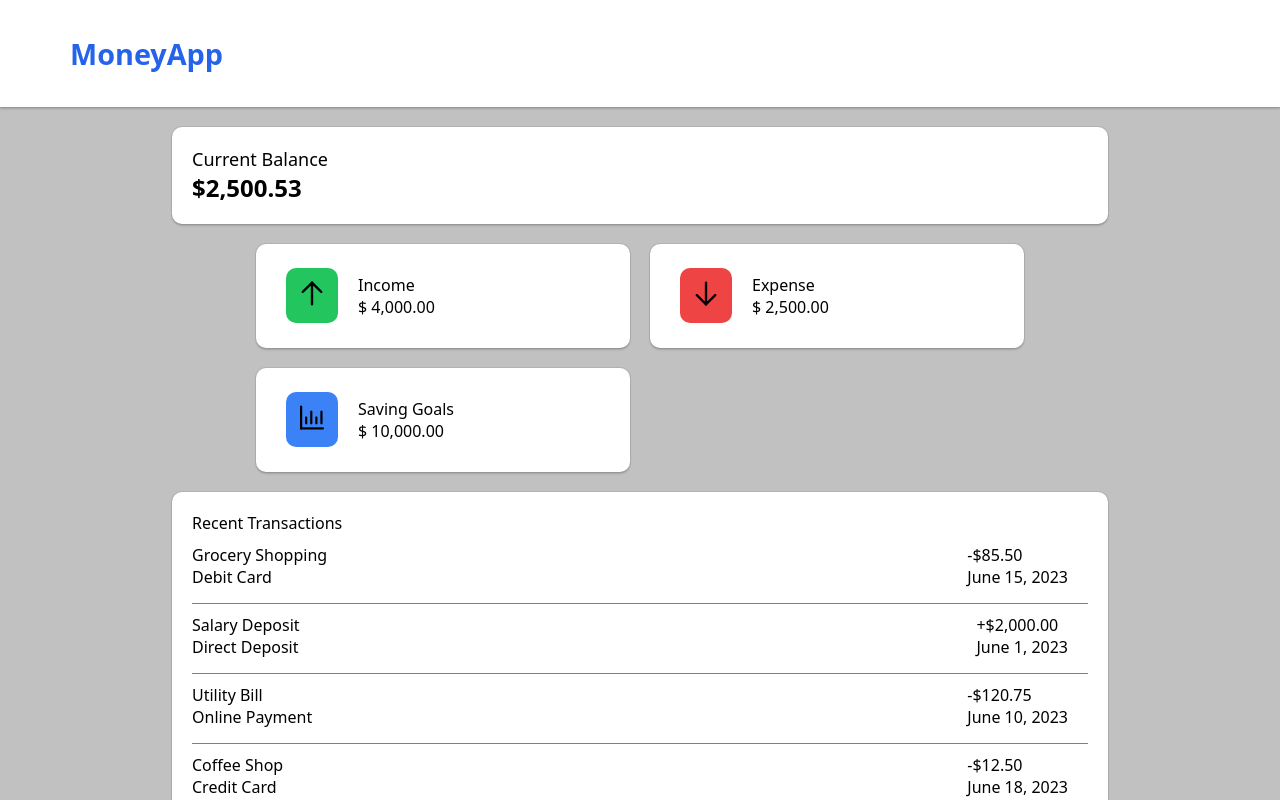
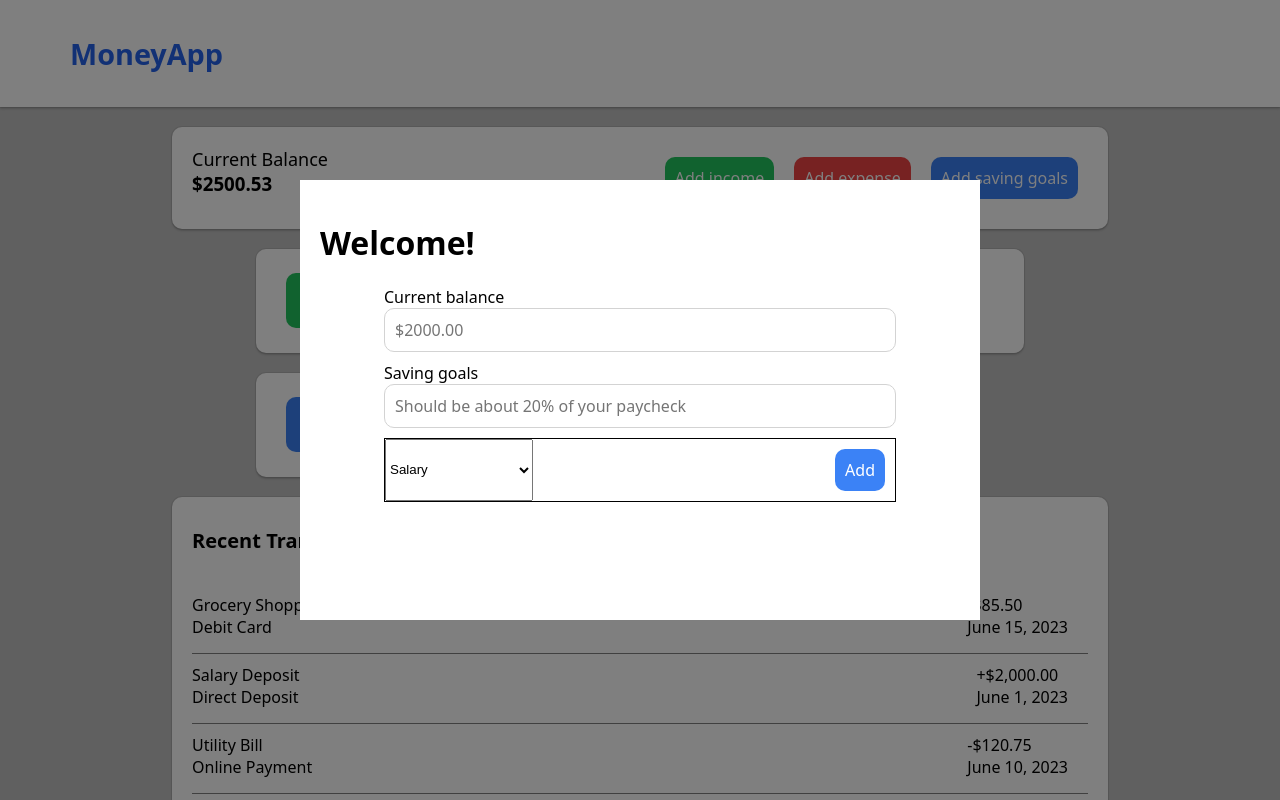
Before and after one commit to RohithNair27/Vue-30-projects, a Vue app in the folder Project 02 - MoneyManager/: page / in a window 1280 px wide. Shown: the top 800 px of the page. Built offline with nearby package versions, Linux system fonts and the light colour scheme.

Commit message:
feat/working welcome modal

```diff
--- a/Project 02 - MoneyManager/src/App.vue
+++ b/Project 02 - MoneyManager/src/App.vue
@@ -1,21 +1,140 @@
 <template>
+  <Modal
+    v-if="modalVisible.isVisible"
+    :modalDetails="modalVisible"
+    @on-close-modal="onCloseModal"
+  />
   <Header />
   <main>
     <section class="total-cost-container">
-      <span class="total-cost-container-header">Current Balance</span>
-      <h1 class="total-cost-container-price">$2,500.53</h1>
+      <section>
+        <span class="total-cost-container-header">Current Balance</span>
+        <h1 class="total-cost-container-price">
+          ${{ financialData.currentBalance }}
+        </h1>
+      </section>
+      <section class="total-cost-button-container">
+        <Button v-for="info in buttonsInformation" :data="info" />
+      </section>
     </section>
     <section class="finance-container">
-      <FinanceSummaryCard v-for="Details in CardDetails" :data="Details" />
+      <FinanceSummaryCard
+        v-for="Details in financialData.overAllDetails"
+        :data="Details"
+      />
     </section>
-    <RecentTransactions />
+    <RecentTransactions :transactions="financialData.transactions" />
   </main>
 </template>
 <script setup>
+import { computed, onMounted, ref, watch } from "vue";
 import Header from "./components/Header.vue";
+import Button from "./components/Button.vue";
+import Modal from "./components/Modal.vue";
 import FinanceSummaryCard from "./components/FinanceSummaryCard.vue";
 import RecentTransactions from "./components/RecentTransactions.vue";
-import { CardDetails } from "./constants/cardDetails";
+
+import { IncomeModal, AddInitalIncomeModal } from "./constants/ModalConstants";
+import { getAllMoneyDetails } from "./utils/LocalStorage";
+
+const modalVisible = ref({});
+
+const buttonsInformation = [
+  { id: 1, placeholder: "Add income" },
+  { id: 2, placeholder: "Add expense" },
+  { id: 3, placeholder: "Add saving goals" },
+];
+let financialData = ref({
+  currentBalance: 2500.53,
+  overAllDetails: [
+    {
+      id: 1,
+      description: "Income",
+      value: "4,000.00",
+      icon: "pi pi-arrow-up",
+    },
+    {
+      id: 2,
+      description: "Expense",
+      value: "2,500.00",
+      icon: "pi pi-arrow-down",
+    },
+    {
+      id: 3,
+      description: "Saving Goals",
+      value: "10,000.00",
+      icon: "pi pi-chart-bar",
+    },
+  ],
+
+  transactions: [
+    {
+      id: 1,
+      description: "Grocery Shopping",
+      amount: "-$85.50",
+      paymentMethod: "Debit Card",
+      date: "June 15, 2023",
+    },
+    {
+      id: 2,
+      description: "Salary Deposit",
+      amount: "+$2,000.00",
+      paymentMethod: "Direct Deposit",
+      date: "June 1, 2023",
+    },
+    {
+      id: 3,
+      description: "Utility Bill",
+      amount: "-$120.75",
+      paymentMethod: "Online Payment",
+      date: "June 10, 2023",
+    },
+    {
+      id: 4,
+      description: "Coffee Shop",
+      amount: "-$12.50",
+      paymentMethod: "Credit Card",
+      date: "June 18, 2023",
+    },
+    {
+      id: 5,
+      description: "Freelance Payment",
+      amount: "+$500.00",
+      paymentMethod: "PayPal",
+      date: "June 20, 2023",
+    },
+    {
+      id: 6,
+      description: "Rent",
+      amount: "-$950.00",
+      paymentMethod: "Bank Transfer",
+      date: "June 5, 2023",
+    },
+    {
+      id: 7,
+      description: "Stock Dividend",
+      amount: "+$150.00",
+      paymentMethod: "Direct Deposit",
+      date: "June 25, 2023",
+    },
+  ],
+});
+function checkNewUser() {
+  let storedDetails = getAllMoneyDetails();
+  if (!storedDetails.currentBalance) {
+    modalVisible.value = {
+      isVisible: true,
+      modalInformation: AddInitalIncomeModal,
+    };
+  }
+}
+function onCloseModal() {
+  modalVisible.value = {};
+}
+console.log(modalVisible.value.isVisible, "this is the value");
+onMounted(() => {
+  checkNewUser();
+});
 </script>
 <style scoped>
 main {
@@ -32,8 +151,9 @@ main {
   box-shadow: 0 2px 2px 0 rgba(0, 0, 0, 0.16), 0 0 0 1px rgba(0, 0, 0, 0.08);
   border-radius: 10px;
   display: flex;
-  flex-direction: column;
+  flex-direction: row;
   padding: 20px;
+  justify-content: space-between;
 }
 .total-cost-container-header {
   font-size: 18px;
@@ -41,6 +161,9 @@ main {
 .total-cost-container-price {
   padding: 0px;
   margin: 0px;
+}
+.total-cost-button-container {
+  display: flex;
 }
 .finance-container {
   margin-top: 20px;
--- /dev/null
+++ b/Project 02 - MoneyManager/src/components/Button.vue
@@ -0,0 +1,50 @@
+<template>
+  <button
+    type="button"
+    :class="{
+      'cost-button': true,
+      [iconBackground]: data.placeholder,
+    }"
+  >
+    {{ data.placeholder }}
+  </button>
+</template>
+<script setup>
+import { computed } from "vue";
+
+const props = defineProps({
+  data: Object,
+});
+
+console.log(props.data.placeholder);
+let iconBackground = computed(() => {
+  switch (props.data.placeholder) {
+    case "Add income":
+      return "income";
+    case "Add expense":
+      return "expense";
+    default:
+      return "saving";
+  }
+});
+</script>
+<style>
+.cost-button {
+  all: unset;
+  margin: 10px;
+  padding: 10px;
+  color: #fff;
+  border-radius: 10px;
+  cursor: pointer;
+}
+
+.income {
+  background-color: rgb(34, 197, 94);
+}
+.expense {
+  background-color: rgb(239, 68, 68);
+}
+.saving {
+  background-color: rgb(59, 130, 246);
+}
+</style>
--- a/Project 02 - MoneyManager/src/components/FinanceSummaryCard.vue
+++ b/Project 02 - MoneyManager/src/components/FinanceSummaryCard.vue
@@ -15,13 +15,12 @@
   </div>
 </template>
 <script setup>
-import { defineProps, computed } from "vue";
+import { computed } from "vue";
 
 const props = defineProps({
   data: Object,
 });
 
-console.log(props.data.description);
 let iconBackground = computed(() => {
   switch (props.data.description.toLowerCase()) {
     case "income":
--- /dev/null
+++ b/Project 02 - MoneyManager/src/components/Modal.vue
@@ -0,0 +1,76 @@
+<template>
+  <div class="modal-body" @click="$emit('on-close-modal')">
+    <form class="modal-container">
+      <h1>{{ modalDetails.modalInformation.header }}</h1>
+      <div class="modal-input-container">
+        <section
+          v-for="details in modalDetails.modalInformation.inputFields"
+          class="input-container"
+        >
+          <label>{{ details.label }}</label>
+          <input id="amount-input" :placeholder="details.placeholder" />
+        </section>
+        <section class="submit-container">
+          <select id="incomeCategories">
+            <option
+              v-for="details in modalDetails.modalInformation.dropDown"
+              value="details.value"
+            >
+              {{ details.label }}
+            </option>
+          </select>
+          <Button :data="buttonsInformation" />
+        </section>
+      </div>
+    </form>
+  </div>
+</template>
+<script setup>
+import Button from "./Button.vue";
+const buttonsInformation = { id: 1, placeholder: "Add " };
+defineEmits(["onClickOutside"]);
+const props = defineProps({ modalDetails: Object });
+</script>
+<style>
+.modal-body {
+  z-index: 1;
+  position: absolute;
+  background-color: rgba(0, 0, 0, 0.5);
+  width: 100vw;
+  height: 100vh;
+  display: flex;
+  align-items: center;
+  justify-content: center;
+}
+.modal-container {
+  width: 50vw;
+  height: 50vh;
+  position: relative;
+  background-color: #fff;
+  padding: 20px;
+}
+.modal-input-container {
+  /* border: 1px black solid; */
+  height: fit-content;
+  display: flex;
+  flex-direction: column;
+  width: 80%;
+  justify-self: center;
+}
+.modal-input-container input {
+  all: unset;
+  margin-bottom: 10px;
+  padding: 10px;
+  border-radius: 10px;
+  border: 1px lightgray solid;
+}
+.input-container {
+  display: flex;
+  flex-direction: column;
+}
+.submit-container {
+  border: 1px black solid;
+  display: flex;
+  justify-content: space-between;
+}
+</style>
--- a/Project 02 - MoneyManager/src/components/RecentTransactions.vue
+++ b/Project 02 - MoneyManager/src/components/RecentTransactions.vue
@@ -1,12 +1,14 @@
 <template>
   <div class="recent-transactions-container">
-    <span>Recent Transactions</span>
-    <Transaction v-for="Details in TransactionDetails" :data="Details" />
+    <span class="recent-transactions-header">Recent Transactions</span>
+    <Transaction v-for="Details in transactions" :data="Details" />
   </div>
 </template>
 <script setup>
 import Transaction from "./Transaction.vue";
-import { TransactionDetails } from "../constants/TransactionDetails";
+const props = defineProps({
+  transactions: Object,
+});
 </script>
 <style>
 .recent-transactions-container {
@@ -21,4 +23,10 @@ import { TransactionDetails } from "../constants/TransactionDetails";
   flex-direction: column;
   margin-bottom: 20px;
 }
+.recent-transactions-header {
+  font-size: 20px;
+  padding: 10px 10px 10px 0;
+  margin-bottom: 20px;
+  font-weight: 600;
+}
 </style>
--- a/Project 02 - MoneyManager/src/components/Transaction.vue
+++ b/Project 02 - MoneyManager/src/components/Transaction.vue
@@ -11,7 +11,6 @@
   </div>
 </template>
 <script setup>
-import { defineProps } from "vue";
 const props = defineProps({
   data: Object,
 });
--- /dev/null
+++ b/Project 02 - MoneyManager/src/constants/ModalConstants.js
@@ -0,0 +1,62 @@
+export const IncomeModal = {
+  header: "Add Income",
+  inputFields: [
+    {
+      type: "input",
+      id: "amount-input",
+      label: "Enter amount",
+      placeholder: "$20",
+    },
+    {
+      type: "input",
+      id: "Reason-input",
+      label: "Reason",
+      placeholder: "Pizza",
+    },
+  ],
+  dropDown: [
+    { value: "1", label: "Salary" },
+    { value: "2", label: "Business" },
+    { value: "3", label: "Investments" },
+    { value: "4", label: "Passive Income" },
+    { value: "5", label: "Government Benefits" },
+    { value: "6", label: "Other" },
+  ],
+
+  submitButton: {
+    type: "button",
+    component: "Button",
+    placeholder: "Add",
+  },
+};
+export const AddInitalIncomeModal = {
+  header: "Welcome!",
+  inputFields: [
+    {
+      type: "input",
+      id: "amount-input",
+      label: "Current balance",
+      placeholder: "$2000.00",
+    },
+    {
+      type: "input",
+      id: "Reason-input",
+      label: "Saving goals",
+      placeholder: "Should be about 20% of your paycheck",
+    },
+  ],
+  dropDown: [
+    { value: "1", label: "Salary" },
+    { value: "2", label: "Business" },
+    { value: "3", label: "Investments" },
+    { value: "4", label: "Passive Income" },
+    { value: "5", label: "Government Benefits" },
+    { value: "6", label: "Other" },
+  ],
+
+  submitButton: {
+    type: "button",
+    component: "Button",
+    placeholder: "Add",
+  },
+};
--- /dev/null
+++ b/Project 02 - MoneyManager/src/utils/LocalStorage.js
@@ -0,0 +1,21 @@
+export function storeMoneyDetails(details) {
+  const existingDetails = localStorage.getItem("financialRecords");
+  if (existingDetails !== null) {
+    let newArray = JSON.stringify([...existingDetails, details]);
+    localStorage.setItem("financialRecords", newArray);
+  } else {
+    localStorage.setItem("financialRecords", [details]);
+  }
+}
+function deleteMoneyDetails(id) {}
+function editMoneyDetails(id, updatedDetails) {
+  // Implementation here
+}
+export function getAllMoneyDetails() {
+  try {
+    console.log(JSON.parse(localStorage.getItem("financialRecords")));
+    return JSON.parse(localStorage.getItem("financialRecords")) || [];
+  } catch (error) {
+    console.log(error);
+  }
+}
```
Also changed, not shown: Project 02 - MoneyManager/src/constants/Categories.js (added, +20 -0 lines).
